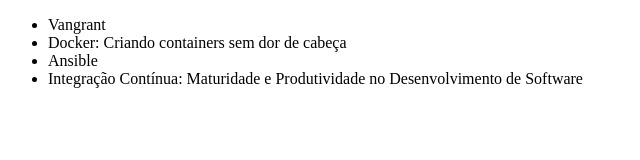
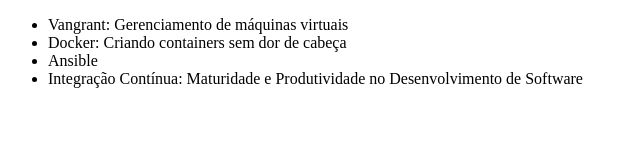
Before and after one commit to fcndevops/curso-git, a plain HTML site: page index.html in a window 1280 px wide. Shown: the whole page, without its empty margins (0-640 px from the left). Drawn offline with Linux system fonts and the light colour scheme.

Commit message:
Corrigindo curso de Vangrant

```diff
--- a/index.html
+++ b/index.html
@@ -6,7 +6,7 @@
 </head>
 <body>
     <ul>
-        <li>Vangrant</li>
+        <li>Vangrant: Gerenciamento de máquinas virtuais</li>
         <li>Docker: Criando containers sem dor de cabeça</li>
         <li>Ansible</li>
         <li>Integração Contínua: Maturidade e Produtividade no Desenvolvimento de Software</li>
```
